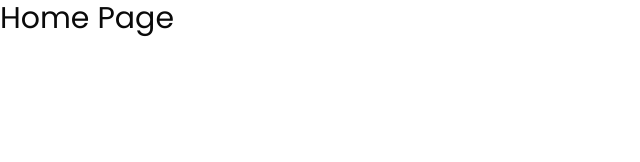
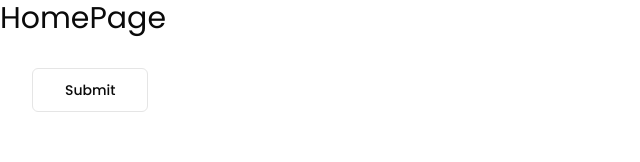
Before and after one commit to Nimira43/Vita, a Next.js app: page / in a window 1280 px wide. Shown: the top 162 px of the page, without its empty margins (0-640 px from the left). Built offline with nearby package versions, Linux system fonts and the light colour scheme.

Commit message:
Testing Shadcn - brought in Button

```diff
--- a/app/page.tsx
+++ b/app/page.tsx
@@ -1,10 +1,13 @@
+import { Button } from '@/components/ui/button'
+
 function HomePage() {
   return (
     <div>
-      <h1 className="text-3xl">Home Page</h1>
-
+      <h1 className='text-3xl'>HomePage</h1>
+      <Button variant='outline' size='lg' className='m-8'>
+        Submit
+      </Button>
     </div>
-
   )
 }
 export default HomePage
--- /dev/null
+++ b/components/ui/button.tsx
@@ -0,0 +1,56 @@
+import * as React from "react"
+import { Slot } from "@radix-ui/react-slot"
+import { cva, type VariantProps } from "class-variance-authority"
+
+import { cn } from "@/lib/utils"
+
+const buttonVariants = cva(
+  "inline-flex items-center justify-center gap-2 whitespace-nowrap rounded-md text-sm font-medium ring-offset-background transition-colors focus-visible:outline-none focus-visible:ring-2 focus-visible:ring-ring focus-visible:ring-offset-2 disabled:pointer-events-none disabled:opacity-50 [&_svg]:pointer-events-none [&_svg]:size-4 [&_svg]:shrink-0",
+  {
+    variants: {
+      variant: {
+        default: "bg-primary text-primary-foreground hover:bg-primary/90",
+        destructive:
+          "bg-destructive text-destructive-foreground hover:bg-destructive/90",
+        outline:
+          "border border-input bg-background hover:bg-accent hover:text-accent-foreground",
+        secondary:
+          "bg-secondary text-secondary-foreground hover:bg-secondary/80",
+        ghost: "hover:bg-accent hover:text-accent-foreground",
+        link: "text-primary underline-offset-4 hover:underline",
+      },
+      size: {
+        default: "h-10 px-4 py-2",
+        sm: "h-9 rounded-md px-3",
+        lg: "h-11 rounded-md px-8",
+        icon: "h-10 w-10",
+      },
+    },
+    defaultVariants: {
+      variant: "default",
+      size: "default",
+    },
+  }
+)
+
+export interface ButtonProps
+  extends React.ButtonHTMLAttributes<HTMLButtonElement>,
+    VariantProps<typeof buttonVariants> {
+  asChild?: boolean
+}
+
+const Button = React.forwardRef<HTMLButtonElement, ButtonProps>(
+  ({ className, variant, size, asChild = false, ...props }, ref) => {
+    const Comp = asChild ? Slot : "button"
+    return (
+      <Comp
+        className={cn(buttonVariants({ variant, size, className }))}
+        ref={ref}
+        {...props}
+      />
+    )
+  }
+)
+Button.displayName = "Button"
+
+export { Button, buttonVariants }
--- a/package.json
+++ b/package.json
@@ -9,6 +9,7 @@
     "lint": "next lint"
   },
   "dependencies": {
+    "@radix-ui/react-slot": "^1.1.1",
     "class-variance-authority": "^0.7.1",
     "clsx": "^2.1.1",
     "lucide-react": "^0.474.0",
```
Also changed, not shown: 1 other file (tests, documents, lock files or other folders).
